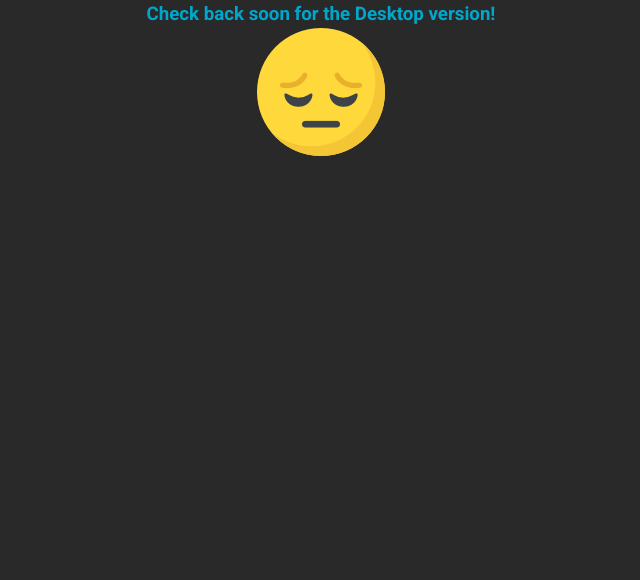
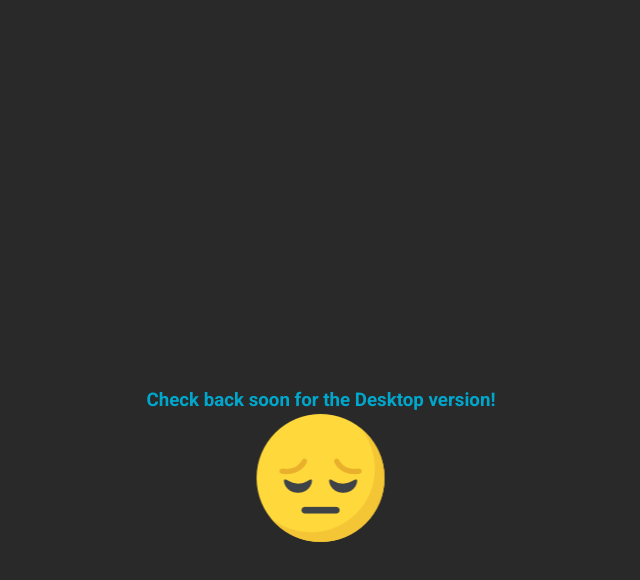
Before and after one commit to Miguel22247/MatchGame, a Vue app: page / in a window 1280 px wide. Shown: the top 580 px of the page, without its empty margins (319-959 px from the left). Built offline with nearby package versions, Linux system fonts and the light colour scheme; what vue-google-oauth2 would draw is missing.

Commit message:
fix on the desktop version

```diff
--- a/src/views/Landing.vue
+++ b/src/views/Landing.vue
@@ -27,8 +27,16 @@
 @media screen and (min-width:821px){
     .on-desktop {
         color: #00A7CC;
-        text-align: center;
-        vertical-align: center;
+        position: absolute;
+        top: 50%;
+        left: 50%;
+        transform: translate(-50%, -50%);
+    }
+
+    .on-desktop img {
+        position: absolute;
+        left: 50%;
+        transform: translate(-50%, 0%);
     }
     .mobile-landing {
         display: none;
@@ -78,7 +86,7 @@
         position: absolute;
         top: 70%;
         left: 50%;
-        transform: translate(-50%, -60%);
+        transform: translate(-50%, -70%);
 
     }
     .sign-in-button button {
```
